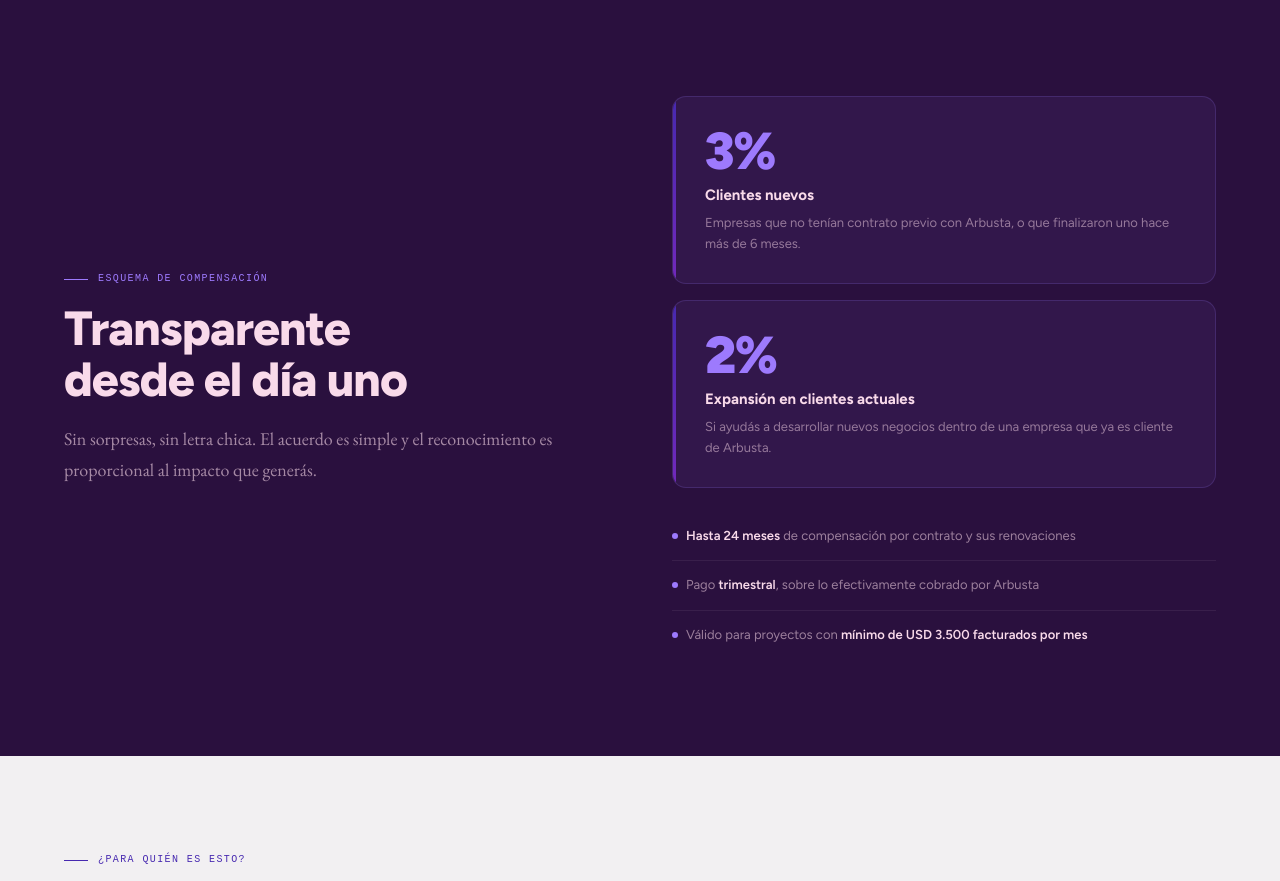
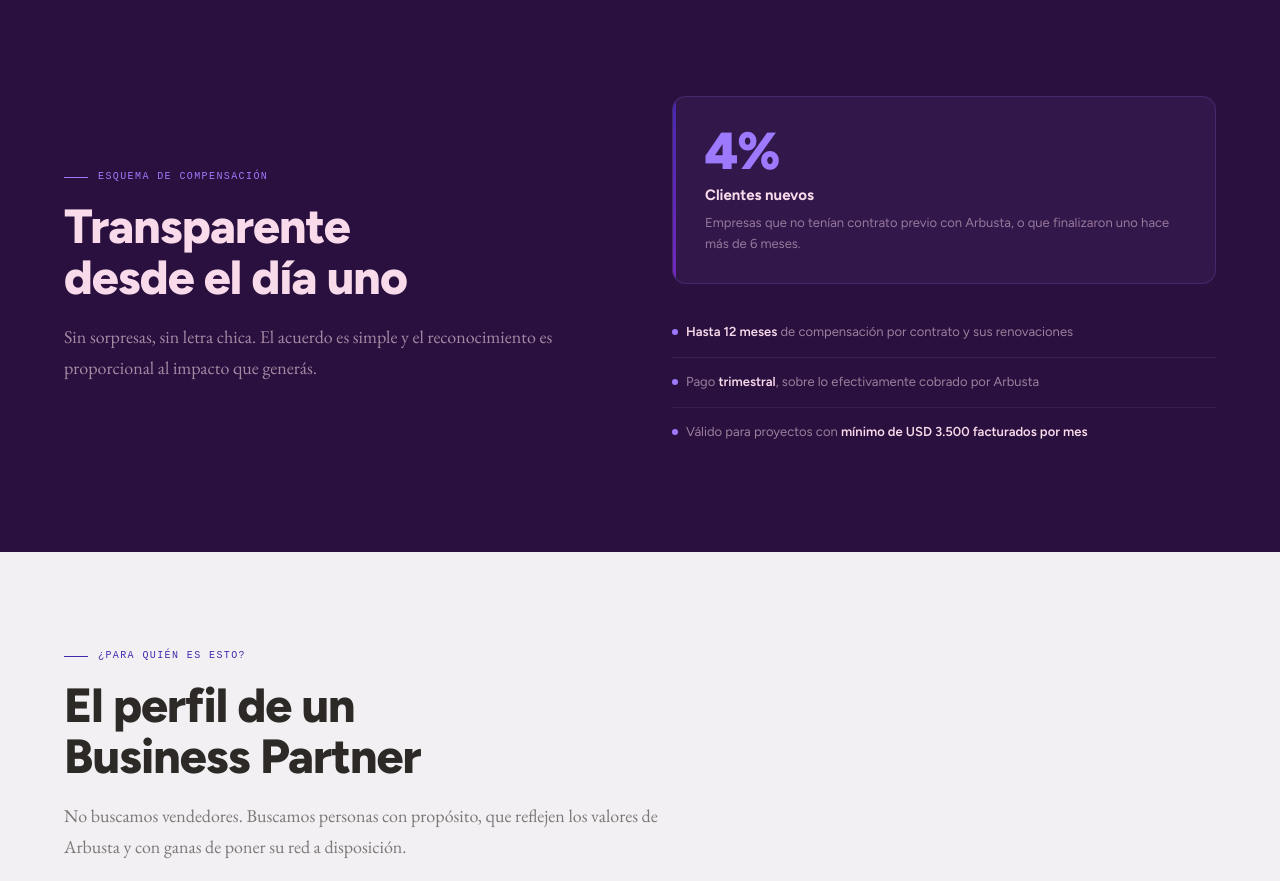
Before and after one commit to WebArbusta-Vercel/arbusta-network, a plain HTML site: page index.html in a window 1280 px wide. Shown: the part 2800-3681 px from the top of the page. Drawn offline with nearby package versions, Linux system fonts and the light colour scheme; a web font is replaced by a local one.

Commit message:
Update index.html

```diff
--- a/index.html
+++ b/index.html
@@ -123,19 +123,14 @@
     </div>
    <div class="commission-right fade-up">
       <div class="comm-card">
-        <div class="comm-pct">3%</div>
+        <div class="comm-pct">4%</div>
         <div class="comm-title">Clientes nuevos</div>
         <div class="comm-desc">Empresas que no tenían contrato previo con Arbusta, o que finalizaron uno hace más de 6 meses.</div>
-      </div>
-      <div class="comm-card">
-        <div class="comm-pct">2%</div>
-        <div class="comm-title">Expansión en clientes actuales</div>
-        <div class="comm-desc">Si ayudás a desarrollar nuevos negocios dentro de una empresa que ya es cliente de Arbusta.</div>
       </div>
       <div style="margin-top: 8px;">
         <div class="comm-detail">
           <div class="comm-detail-icon"></div>
-          <div class="comm-detail-text"><strong>Hasta 24 meses</strong> de compensación por contrato y sus renovaciones</div>
+          <div class="comm-detail-text"><strong>Hasta 12 meses</strong> de compensación por contrato y sus renovaciones</div>
         </div>
         <div class="comm-detail">
           <div class="comm-detail-icon"></div>
```
